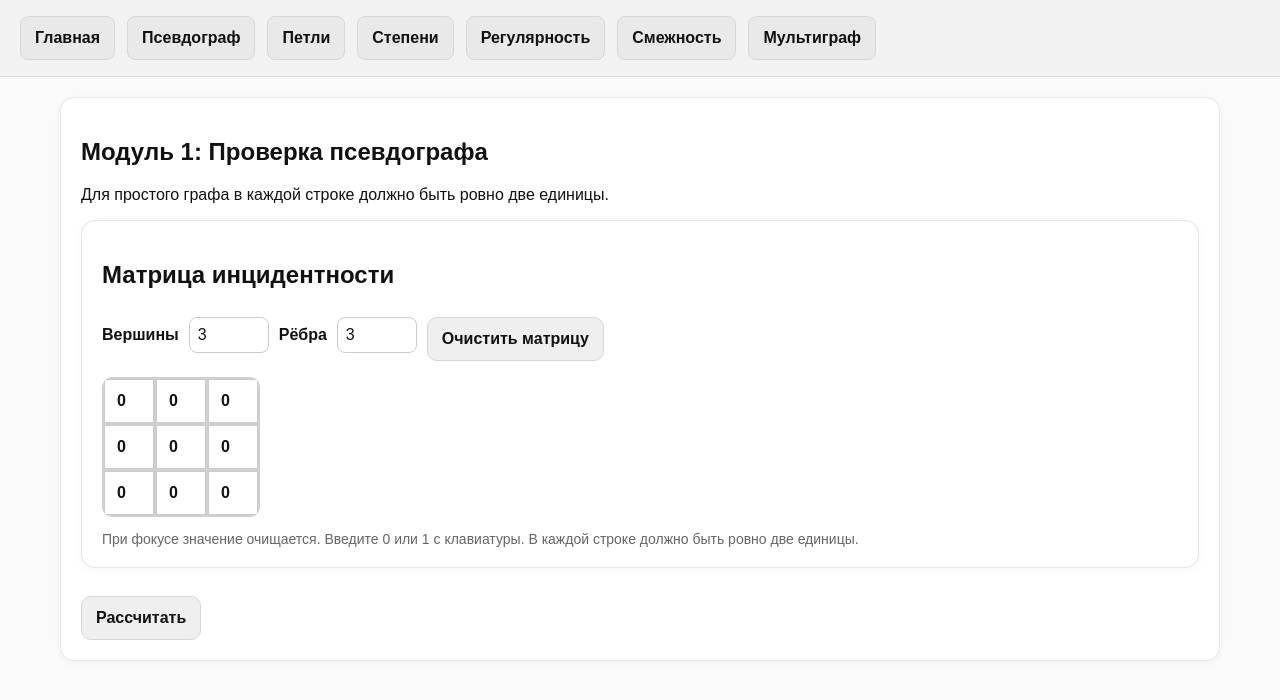
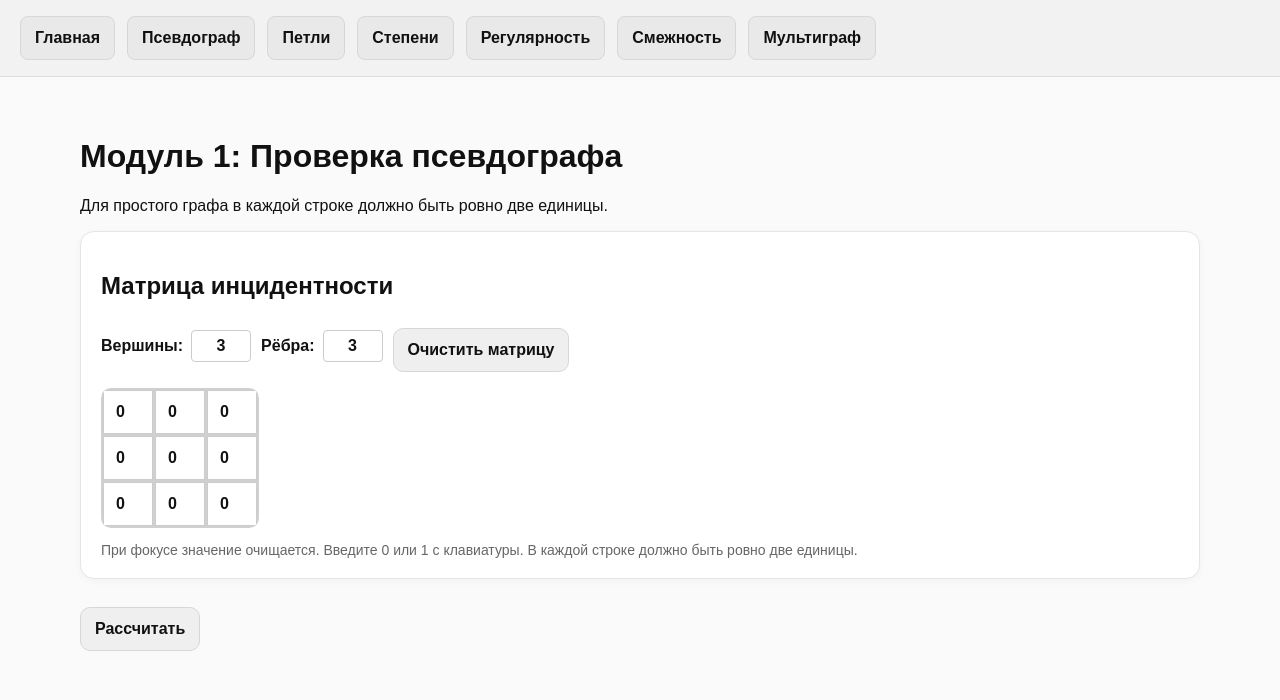
Before and after one commit to VASYASHi/project-c, a Next.js app: page /project-c/module1 in a window 1280 px wide. Shown: the top 700 px of the page. Built offline with nearby package versions, Linux system fonts and the light colour scheme.

Commit message:
first variants last remove

```diff
--- a/app/module1/page.tsx
+++ b/app/module1/page.tsx
@@ -16,7 +16,10 @@ export default function Module1() {
     }
 
     const isPseudograph = matrix.some(row => row.filter(v => v === 1).length !== 2);
-    const text = isPseudograph ? 'Да, нарушена структура простого графа' : 'Нет';
+    const text = isPseudograph
+      ? 'Да, нарушена структура простого графа'
+      : 'Нет';
+
     setResult(text);
     setLastModule('module1');
     setLastResult(text);
@@ -28,12 +31,15 @@ export default function Module1() {
   }, [matrix]);
 
   return (
-    <section className="card">
+    <div className="container">
       <h1>Модуль 1: Проверка псевдографа</h1>
       <p>Для простого графа в каждой строке должно быть ровно две единицы.</p>
+
       <MatrixForm />
-      <button className="btn" onClick={run}>Рассчитать</button>
+
+      <button onClick={run} className="btn">Рассчитать</button>
+
       {result && <div className="result">{result}</div>}
-    </section>
+    </div>
   );
 }
--- a/components/MatrixForm.tsx
+++ b/components/MatrixForm.tsx
@@ -17,6 +17,8 @@ export default function MatrixForm() {
   } = useGraph();
 
   const [error, setError] = useState('');
+  const [focusedSize, setFocusedSize] = useState<'v' | 'e' | null>(null);
+  const [sizeDrafts, setSizeDrafts] = useState<{ v?: string; e?: string }>({});
   const [focusedCell, setFocusedCell] = useState<string | null>(null);
   const [cellDrafts, setCellDrafts] = useState<Record<string, CellState>>({});
 
@@ -79,20 +81,47 @@ export default function MatrixForm() {
     setFocusedCell(null);
   };
 
-  const handleSizeChange = (setter: (n: number) => void, value: string) => {
-    if (value === '') {
-      setError('');
+  // const handleSizeChange = (setter: (n: number) => void, value: string) => {
+  //   if (value === '') {
+  //     setError('');
+  //     return;
+  //   }
+
+  //   const n = Number(value);
+  //   if (!Number.isInteger(n) || n < 1 || n > 15) {
+  //     setError('Допустимый размер: от 1 до 15');
+  //     return;
+  //   }
+
+  //   setError('');
+  //   setter(n);
+  // };
+
+  const handleSizeFocus = (type: 'v' | 'e') => {
+    setFocusedSize(type);
+    setSizeDrafts(prev => ({ ...prev, [type]: '' }));
+  };
+
+  const handleSizeChange = (type: 'v' | 'e', val: string) => {
+    if (val !== '' && !/^[0-9]+$/.test(val)) return;
+    setSizeDrafts(prev => ({ ...prev, [type]: val }));
+    if (val === '') return;
+
+    const n = Number(val);
+    if (n < 1 || n > 15) {
+      setError('Размер: от 1 до 15');
       return;
     }
+    setError('');
+    if (type === 'v') setVertices(n);
+    else setEdges(n);
+  };
 
-    const n = Number(value);
-    if (!Number.isInteger(n) || n < 1 || n > 15) {
-      setError('Допустимый размер: от 1 до 15');
-      return;
+  const handleSizeBlur = (type: 'v' | 'e', current: number) => {
+    if (!sizeDrafts[type]) {
+      setSizeDrafts(prev => ({ ...prev, [type]: String(current) }));
     }
-
-    setError('');
-    setter(n);
+    setFocusedSize(null);
   };
 
   return (
@@ -100,25 +129,46 @@ export default function MatrixForm() {
       <h2>Матрица инцидентности</h2>
 
       <div className="size-row">
-        <label>Вершины</label>
-        <input
-          type="number"
-          min={1}
-          max={15}
-          step={1}
-          value={vertices}
-          onChange={(e) => handleSizeChange(setVertices, e.target.value)}
-        />
-
-        <label>Рёбра</label>
-        <input
-          type="number"
-          min={1}
-          max={15}
-          step={1}
-          value={edges}
-          onChange={(e) => handleSizeChange(setEdges, e.target.value)}
-        />
+        <label style={{ fontWeight: 'bold' }}>
+          Вершины:
+          <input
+            type="text"
+            inputMode="numeric"
+            maxLength={2}
+            value={focusedSize === 'v' ? (sizeDrafts.v ?? '') : vertices}
+            onFocus={() => handleSizeFocus('v')}
+            onChange={e => handleSizeChange('v', e.target.value)}
+            onBlur={() => handleSizeBlur('v', vertices)}
+            style={{
+              marginLeft: '8px',
+              width: '60px',
+              padding: '6px',
+              textAlign: 'center',
+              border: focusedSize === 'v' ? '2px solid #43a047' : '1px solid #ccc',
+              borderRadius: '4px'
+            }}
+          />
+        </label>
+        <label style={{ fontWeight: 'bold' }}>
+          Рёбра:
+          <input
+            type="text"
+            inputMode="numeric"
+            maxLength={2}
+            value={focusedSize === 'e' ? (sizeDrafts.e ?? '') : edges}
+            onFocus={() => handleSizeFocus('e')}
+            onChange={e => handleSizeChange('e', e.target.value)}
+            onBlur={() => handleSizeBlur('e', edges)}
+            style={{
+              marginLeft: '8px',
+              width: '60px',
+              padding: '6px',
+              textAlign: 'center',
+              border: focusedSize === 'e' ? '2px solid #43a047' : '1px solid #ccc',
+              borderRadius: '4px'
+            }}
+          />
+        </label>
 
         <button type="button" className="btn" onClick={clearAll}>
           Очистить матрицу
```
Also changed, not shown: app/module2/page.tsx (+7 -4 lines), app/module3/page.tsx (+13 -9 lines), app/module4/page.tsx (+13 -9 lines), app/module5/page.tsx (+54 -11 lines), app/module6/page.tsx (+15 -4 lines).
